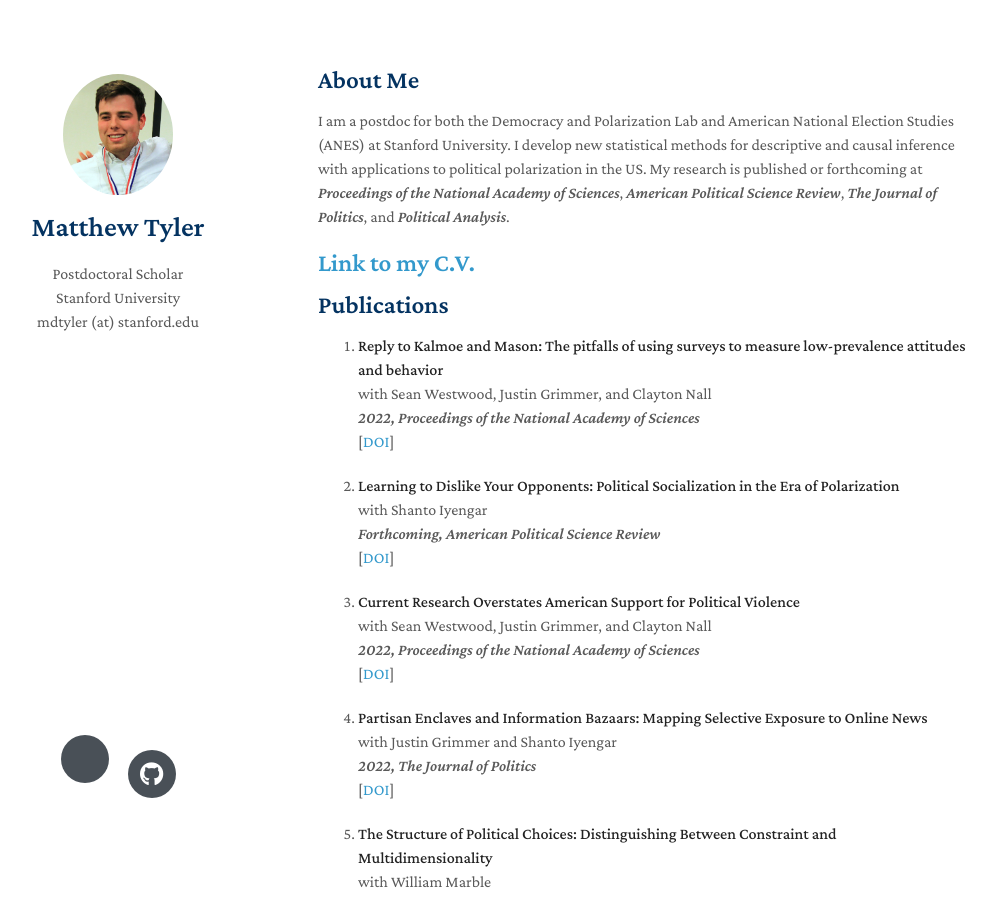
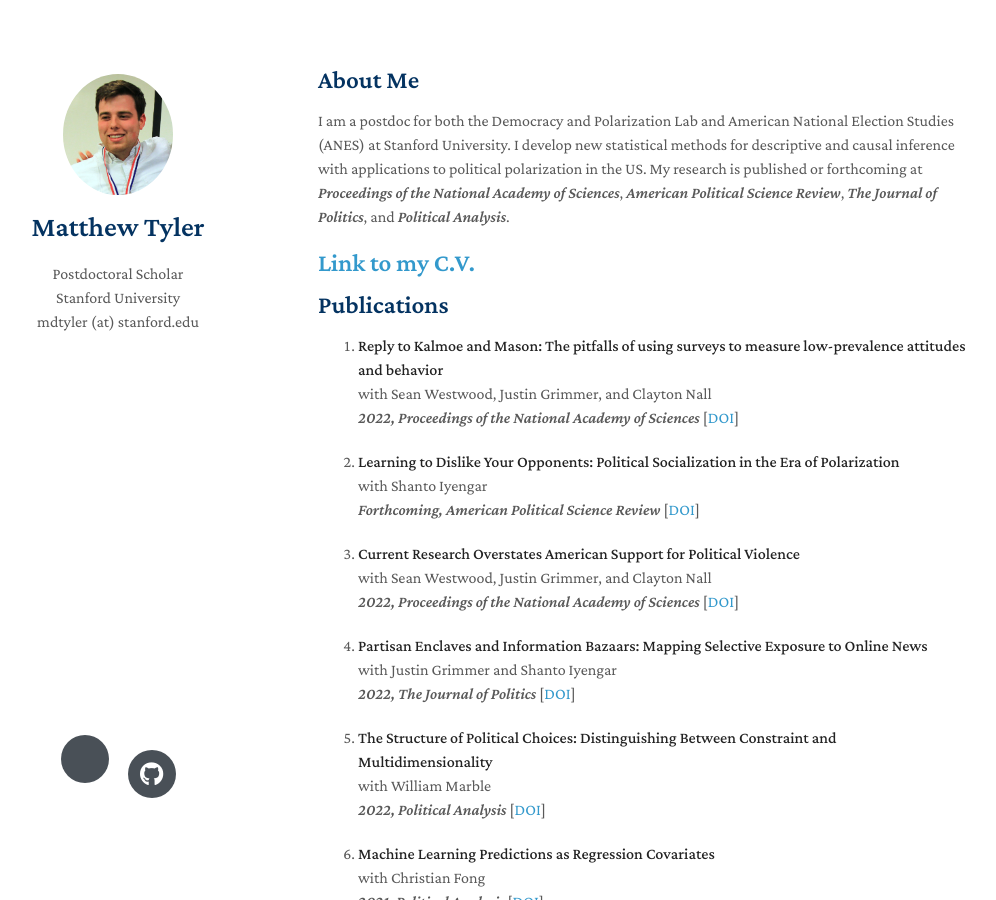
Before and after one commit to matthewtyler/matthewtyler.github.io, a Jekyll site: the page built from index.md, in a window 1280 px wide and 900 px high. Shown: the whole window, without its empty margins (152-1148 px from the left). Built offline with Jekyll 4.4.1, drawn with Linux system fonts in a browser that asks for light colours; nearby versions of some CDN libraries; a style sheet for code colours, icons or effects is not loaded; our own code applies the rules of GitHub Pages for plain Markdown files.

Commit message:
Update index.md

```diff
--- a/index.md
+++ b/index.md
@@ -21,7 +21,6 @@ I am a postdoc for both the Democracy and Polarization Lab and American National
   with Sean Westwood, Justin Grimmer, and Clayton Nall
   <br>
   *2022, Proceedings of the National Academy of Sciences*
-  <br>
   [[DOI][9]]
 
 5. [**Learning to Dislike Your Opponents: Political Socialization in the Era of Polarization**][5]
@@ -29,23 +28,20 @@ I am a postdoc for both the Democracy and Polarization Lab and American National
   with Shanto Iyengar
   <br>
   *Forthcoming, American Political Science Review*
-  <br>
   [[DOI][5]]
 
-4. [**Current Research Overstates American Support for Political Violence**](https://www.pnas.org/doi/full/10.1073/pnas.2116870119)
+4. [**Current Research Overstates American Support for Political Violence**][10]
   <br>
   with Sean Westwood, Justin Grimmer, and Clayton Nall
   <br>
   *2022, Proceedings of the National Academy of Sciences*
-  <br>
-  [[DOI](https://www.pnas.org/doi/full/10.1073/pnas.2116870119)]
+  [[DOI][10]]
 
 3. [**Partisan Enclaves and Information Bazaars: Mapping Selective Exposure to Online News**][2]
   <br>
   with Justin Grimmer and Shanto Iyengar
   <br>
   *2022, The Journal of Politics*
-  <br>
   [[DOI][2]]
 
 
@@ -54,7 +50,6 @@ I am a postdoc for both the Democracy and Polarization Lab and American National
   with William Marble
   <br>
   *2022, Political Analysis*
-  <br>
   [[DOI][3]]
 
 1. [**Machine Learning Predictions as Regression Covariates**][4]
@@ -62,7 +57,6 @@ I am a postdoc for both the Democracy and Polarization Lab and American National
   with Christian Fong
   <br>
   *2021, Political Analysis*
-  <br>
   [[DOI][4]]
 
 ## Working Papers
```
Also changed, not shown: other parts of index.md (+1 -0 lines).
